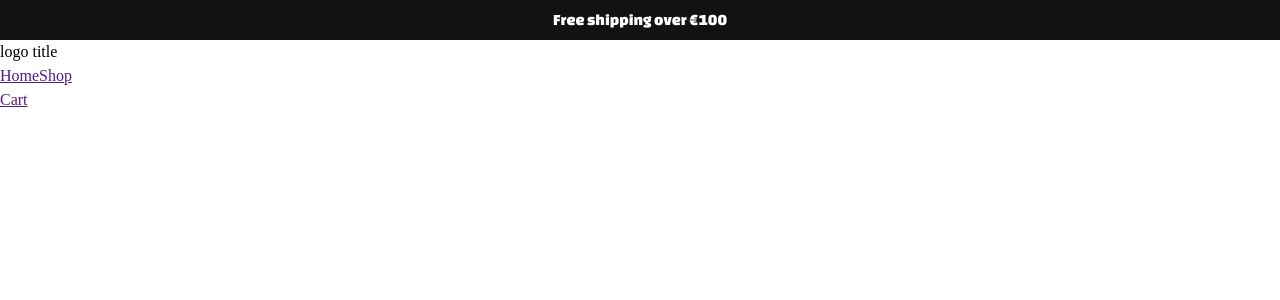
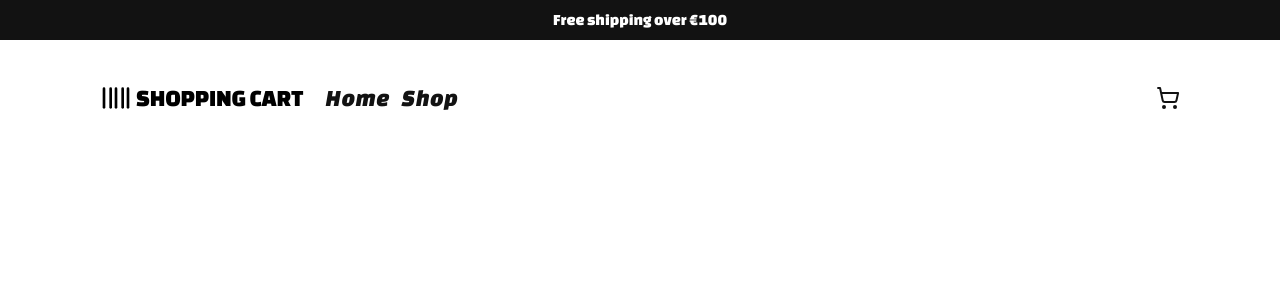
Before and after one commit to jaws-1684/shopping-cart, a React (Vite) app: page / in a window 1280 px wide. Shown: the top 300 px of the page. Built offline with nearby package versions, Linux system fonts and the light colour scheme.

Commit message:
add: nav styles

```diff
--- a/package.json
+++ b/package.json
@@ -11,6 +11,7 @@
     "test": "vitest"
   },
   "dependencies": {
+    "lucide-react": "^0.553.0",
     "react": "^19.2.0",
     "react-dom": "^19.2.0"
   },
--- a/src/App.css
+++ b/src/App.css
@@ -26,4 +26,11 @@
   --primary-font: "Changa One Regular", sans-serif;
   --secondary-font: "Changa One Italic", sans-serif;
   --para-font: "sans-serif";
+
+  --gap-sm: 0.25rem;
+  --gap-md: 0.5rem;
+  --gap-lg: 0.75rem;
+  --gap-xl: 1rem;
+  --gap-2xl: 2rem;
+  --content-width: clamp(70%, 100%, 90%);
 }
--- /dev/null
+++ b/src/components/Link.jsx
@@ -0,0 +1,7 @@
+import styles from "../styles/Link.module.css"
+function LinkTag({href, children}) {
+    return(<a href={href} className={styles.link}>
+        {children}
+    </a>)
+}
+export default LinkTag
--- a/src/components/Nav.jsx
+++ b/src/components/Nav.jsx
@@ -1,15 +1,22 @@
+import styles from "../styles/Nav.module.css"
+import LinkTag from "./Link"
+import { Barcode, ShoppingCart } from 'lucide-react';
+// ::reminder refactor a to Link_to when dealing with routes
+
 function Nav() {
-    return(<nav className="nav">
-        <div className="logo">
-            logo
-            title
-        </div>
-        <div className="links">
-            <a href="">Home</a>
-            <a href="">Shop</a>
-        </div>
-        <div className="cart">
-            <a href="">Cart</a>
+    return(<nav className={styles.nav}>
+        <div className={styles.wrapper}>
+            <div className={styles.logo}>
+                <Barcode size={32}/>
+                <p>SHOPPING CART</p>
+            </div>
+            <div className={styles.links}>
+                <LinkTag href="/home">Home</LinkTag>
+                <LinkTag href="/shop">Shop</LinkTag>
+            </div>
+            <div className={styles.cart}>
+                <LinkTag href="/cart"><ShoppingCart/></LinkTag>
+            </div>
         </div>
     </nav>)
 }
--- /dev/null
+++ b/src/styles/Link.module.css
@@ -0,0 +1,10 @@
+.link {
+   color: var(--primary-text-color);
+   font-size: var(--text-size-2xl);
+   font-family: var(--secondary-font);
+   text-decoration: none;
+}
+
+.link:hover {
+    text-decoration: underline;
+}
--- /dev/null
+++ b/src/styles/Nav.module.css
@@ -0,0 +1,47 @@
+.nav {
+    width: 100%;
+    min-height: fit-content;
+    max-height: 8rem;
+    padding: clamp(1rem, 4.5vw, 2.5rem);
+}
+.wrapper {
+    width: var(--content-width);
+    margin: 0 auto;
+    display: grid;
+    grid-template-columns: 1fr repeat(2, 2fr);
+    align-content: center;
+    gap: var(--gap-xl);
+}
+.logo {
+    grid-column: 1;
+    justify-self: start;
+    align-self: center;
+    display: flex;
+    align-items: center;
+    gap: var(--gap-sm);
+    min-width: fit-content;
+}
+.cart {
+    grid-column: 3;
+    justify-self: end;
+    align-self: center;
+}
+
+.links {
+    display: flex;
+    gap: var(--gap-lg);
+    grid-column: 2;
+    justify-self: start;
+}
+
+.logo > p {
+    font-family: var(--primary-font);
+    font-size: var(--text-size-2xl);
+    min-width: fit-content;
+    text-wrap: nowrap;
+}
+@media (max-width: 1000px) {
+  .logo > p {
+    display: none;
+  }
+}
```
Also changed, not shown: 1 other file (tests, documents, lock files or other folders).
